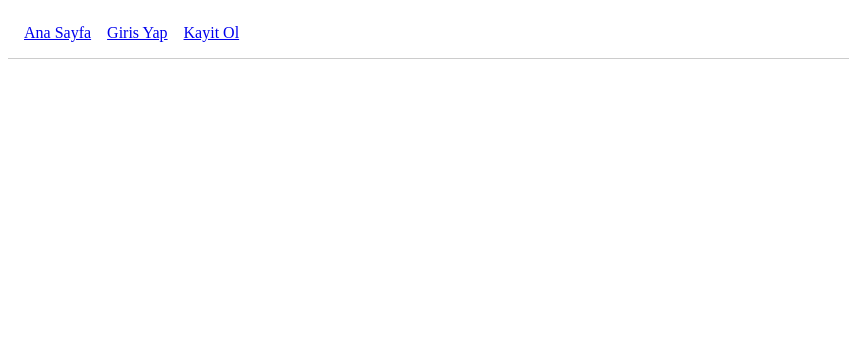
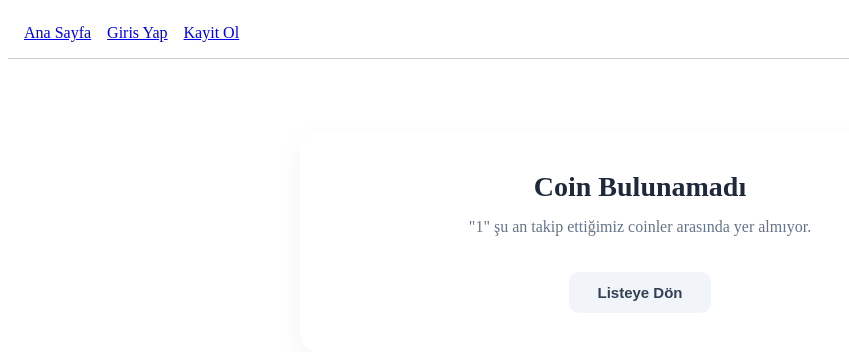
Before and after one commit to sema1501/Matriks_Intern2026, a React (Create React App) app in the folder frontend/: page /coin/1 in a window 1280 px wide. Shown: the top 352 px of the page, without its empty margins (0-849 px from the left). Built offline with nearby package versions, Linux system fonts and the light colour scheme; no server answers.

Commit message:
Coin detay sayfası eklendi ve canlı fiyat verisi Context ile paylaşıldı

```diff
--- a/frontend/src/App.js
+++ b/frontend/src/App.js
@@ -1,15 +1,18 @@
 import { BrowserRouter, Routes, Route } from 'react-router-dom';
 import { AuthProvider } from './context/AuthContext';
+import { PriceProvider } from './context/PriceContext';
 import Navbar    from './components/Navbar/Navbar';
 import Home      from './pages/Home/Home';
 import SignIn    from './pages/SignIn/SignIn';
 import SignUp    from './pages/SignUp/SignUp';
 import Profile   from './pages/Profile/Profile';
 import Dashboard from './pages/Dashboard/Dashboard';
+import CoinDetail from './pages/CoinDetail/CoinDetail';
 
 function App() {
   return (
     <AuthProvider>
+      <PriceProvider>
         <BrowserRouter>
           <Navbar />
           <main style={{ padding: '2rem' }}>
@@ -19,9 +22,11 @@ function App() {
               <Route path="/signup"    element={<SignUp />} />
               <Route path="/profile"   element={<Profile />} />
               <Route path="/dashboard" element={<Dashboard />} />
+              <Route path="/coin/:symbol" element={<CoinDetail />} />
             </Routes>
           </main>
         </BrowserRouter>
+      </PriceProvider>
     </AuthProvider>
   );
 }
--- a/frontend/src/components/CryptoCard/CryptoCard.jsx
+++ b/frontend/src/components/CryptoCard/CryptoCard.jsx
@@ -1,4 +1,5 @@
 import { useEffect, useRef, useState } from 'react';
+import { useNavigate } from 'react-router-dom';
 import './CryptoCard.css';
 
 function getNumberValue(source, keys) {
@@ -73,6 +74,7 @@ function CryptoCardSkeleton() {
 }
 
 export default function CryptoCard({ meta, priceData }) {
+  const navigate = useNavigate();
   const [flashClass, setFlashClass] = useState('');
   const previousPriceRef = useRef(null);
   const flashTimeoutRef = useRef(null);
@@ -137,8 +139,19 @@ export default function CryptoCard({ meta, priceData }) {
   const isPositive = changePercent !== null && changePercent >= 0;
   const accentClass = getAccentClass(symbol);
 
+  const handleCardClick = () => {
+
+    navigate(`/coin/${meta.symbol}`);
+  };
+
+
   return (
-    <article className={`crypto-card ${accentClass} ${flashClass}`}>
+    <article
+      className={`crypto-card ${accentClass} ${flashClass}`}
+      onClick={() => navigate(`/coin/${symbol}`)}
+      style={{ cursor: 'pointer' }}
+    >
+
       <div className="crypto-card__shine" />
 
       <div className="crypto-card__header">
--- /dev/null
+++ b/frontend/src/context/PriceContext.jsx
@@ -0,0 +1,18 @@
+import React, { createContext, useContext } from 'react';
+import { useBinancePrices } from '../hooks/useBinancePrices';
+
+const PriceContext = createContext();
+
+export const PriceProvider = ({ children }) => {
+
+  const binanceData = useBinancePrices();
+
+  return (
+    <PriceContext.Provider value={binanceData}>
+      {children}
+    </PriceContext.Provider>
+  );
+}
+
+
+export const useGlobalPrices = () => useContext(PriceContext);
--- /dev/null
+++ b/frontend/src/pages/CoinDetail/CoinDetail.css
@@ -0,0 +1,76 @@
+.coin-detail-container {
+  max-width: 600px;
+  margin: 40px auto;
+  padding: 40px;
+  background: #ffffff;
+  border-radius: 20px;
+  box-shadow: 0 10px 30px rgba(0, 0, 0, 0.05);
+  text-align: center;
+  font-family: inherit;
+}
+
+.coin-detail-header {
+  display: flex;
+  align-items: center;
+  justify-content: center;
+  gap: 15px;
+  margin-bottom: 30px;
+}
+
+.coin-detail-title {
+  font-size: 28px;
+  color: #1e293b;
+  margin: 0;
+  font-weight: 700;
+}
+
+.coin-detail-grid {
+  display: grid;
+  grid-template-columns: 1fr 1fr;
+  gap: 20px;
+  background: #f8fafc;
+  padding: 25px;
+  border-radius: 16px;
+  margin-bottom: 30px;
+  text-align: left;
+}
+
+.stat-box {
+  display: flex;
+  flex-direction: column;
+  gap: 5px;
+}
+
+.stat-label {
+  font-size: 13px;
+  color: #64748b;
+  font-weight: 600;
+  text-transform: uppercase;
+  letter-spacing: 0.5px;
+}
+
+.stat-value {
+  font-size: 18px;
+  color: #0f172a;
+  font-weight: 700;
+}
+
+.stat-value.positive { color: #10b981; }
+.stat-value.negative { color: #ef4444; }
+
+.btn-back {
+  background: #f1f5f9;
+  color: #334155;
+  border: none;
+  padding: 12px 28px;
+  border-radius: 10px;
+  font-size: 15px;
+  font-weight: 600;
+  cursor: pointer;
+  transition: all 0.2s ease;
+}
+
+.btn-back:hover {
+  background: #e2e8f0;
+  color: #0f172a;
+}
--- /dev/null
+++ b/frontend/src/pages/CoinDetail/CoinDetail.jsx
@@ -0,0 +1,69 @@
+import { useParams, useNavigate } from 'react-router-dom';
+import { COIN_META } from '../../data/coinMeta';
+import { useGlobalPrices } from '../../context/PriceContext';
+import './CoinDetail.css';
+
+export default function CoinDetail() {
+  const { symbol } = useParams();
+  const navigate = useNavigate();
+  const { prices } = useGlobalPrices();
+
+  const fullSymbol = symbol.toUpperCase().endsWith('USDT')
+    ? symbol.toUpperCase()
+    : `${symbol.toUpperCase()}USDT`;
+  const meta = COIN_META[fullSymbol];
+  const coinData = prices?.[fullSymbol];
+
+
+  if (!meta) {
+    return (
+      <div className="coin-detail-container">
+         <h1 className="coin-detail-title">Coin Bulunamadı</h1>
+         <p style={{ marginTop: '15px', color: '#64748b' }}>"{symbol}" şu an takip ettiğimiz coinler arasında yer almıyor.</p>
+         <button className="btn-back" onClick={() => navigate('/')} style={{ marginTop: '20px' }}>Listeye Dön</button>
+      </div>
+    );
+  }
+  const change24h = coinData ? Number(coinData.priceChangePercentage24h) : 0;
+  const isPositive = change24h >= 0;
+
+  return (
+    <div className="coin-detail-container">
+
+      <div className="coin-detail-header">
+        {meta.image && <img src={meta.image} alt={meta.name} width="56" height="56" />}
+        <h1 className="coin-detail-title">{meta.name} ({meta.symbol})</h1>
+      </div>
+
+      {coinData ? (
+          <div className="coin-detail-grid">
+            <div className="stat-box">
+              <span className="stat-label">Anlık Fiyat</span>
+              <span className="stat-value">${Number(coinData.currentPrice).toLocaleString(undefined, {minimumFractionDigits: 2, maximumFractionDigits: 6})}</span>
+            </div>
+
+            <div className="stat-box">
+              <span className="stat-label">24S Değişim</span>
+              <span className={`stat-value ${isPositive ? 'positive' : 'negative'}`}>
+                {isPositive ? '+' : ''}{change24h.toFixed(2)}%
+              </span>
+            </div>
+
+            <div className="stat-box">
+              <span className="stat-label">24S Yüksek</span>
+              <span className="stat-value">{Number(coinData.high24h).toLocaleString()}</span>
+            </div>
+
+            <div className="stat-box">
+              <span className="stat-label">24S Düşük</span>
+              <span className="stat-value">{Number(coinData.low24h).toLocaleString()}</span>
+            </div>
+          </div>
+      ) : (
+        <p style={{ margin: '40px 0', color: '#64748b' }}>Canlı piyasa verisi bekleniyor...</p>
+      )}
+
+      <button className="btn-back" onClick={() => navigate('/')}>Listeye Dön</button>
+    </div>
+  );
+}
```
Lines whose indentation alone changed are shown as unchanged.
